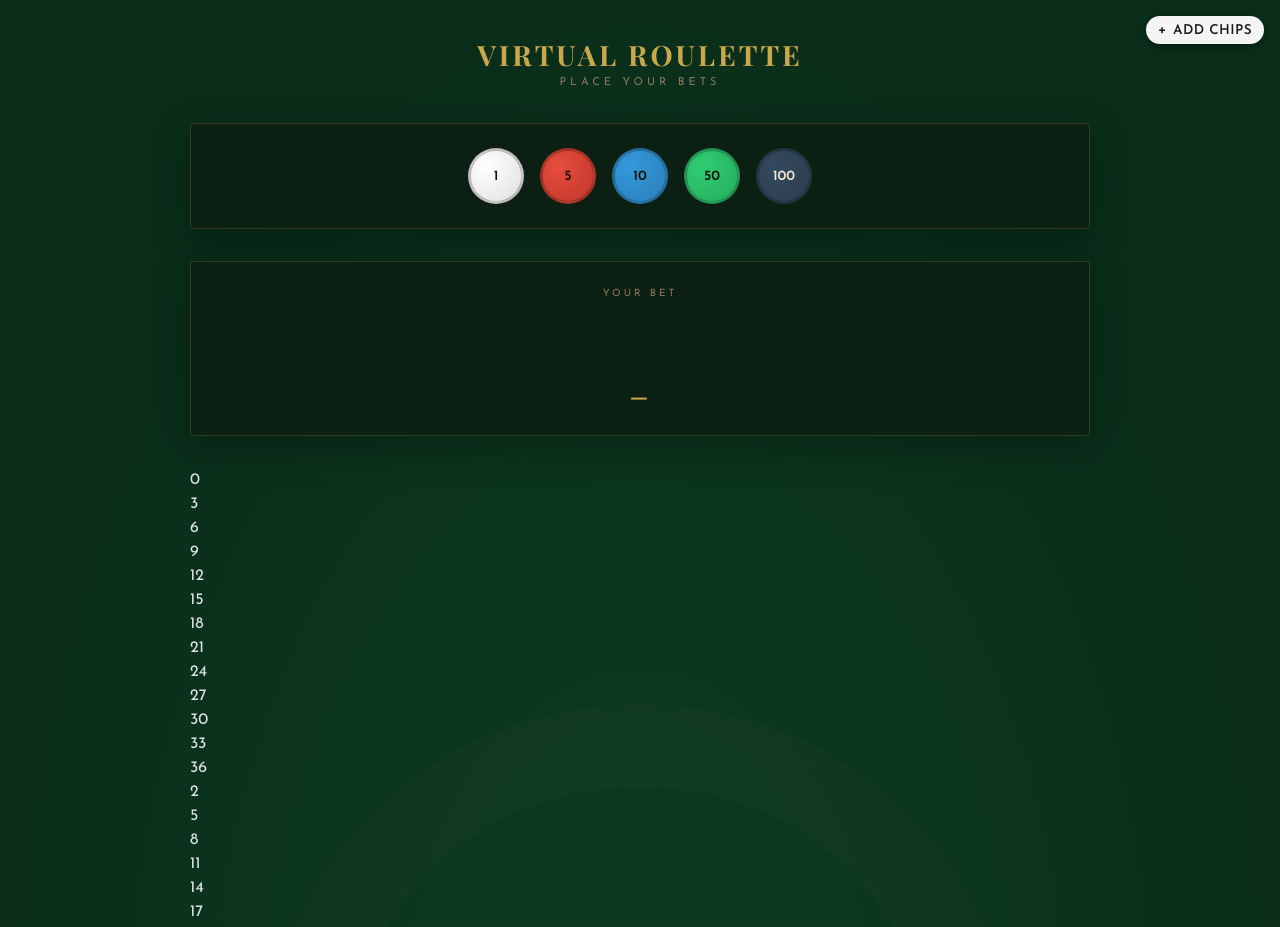
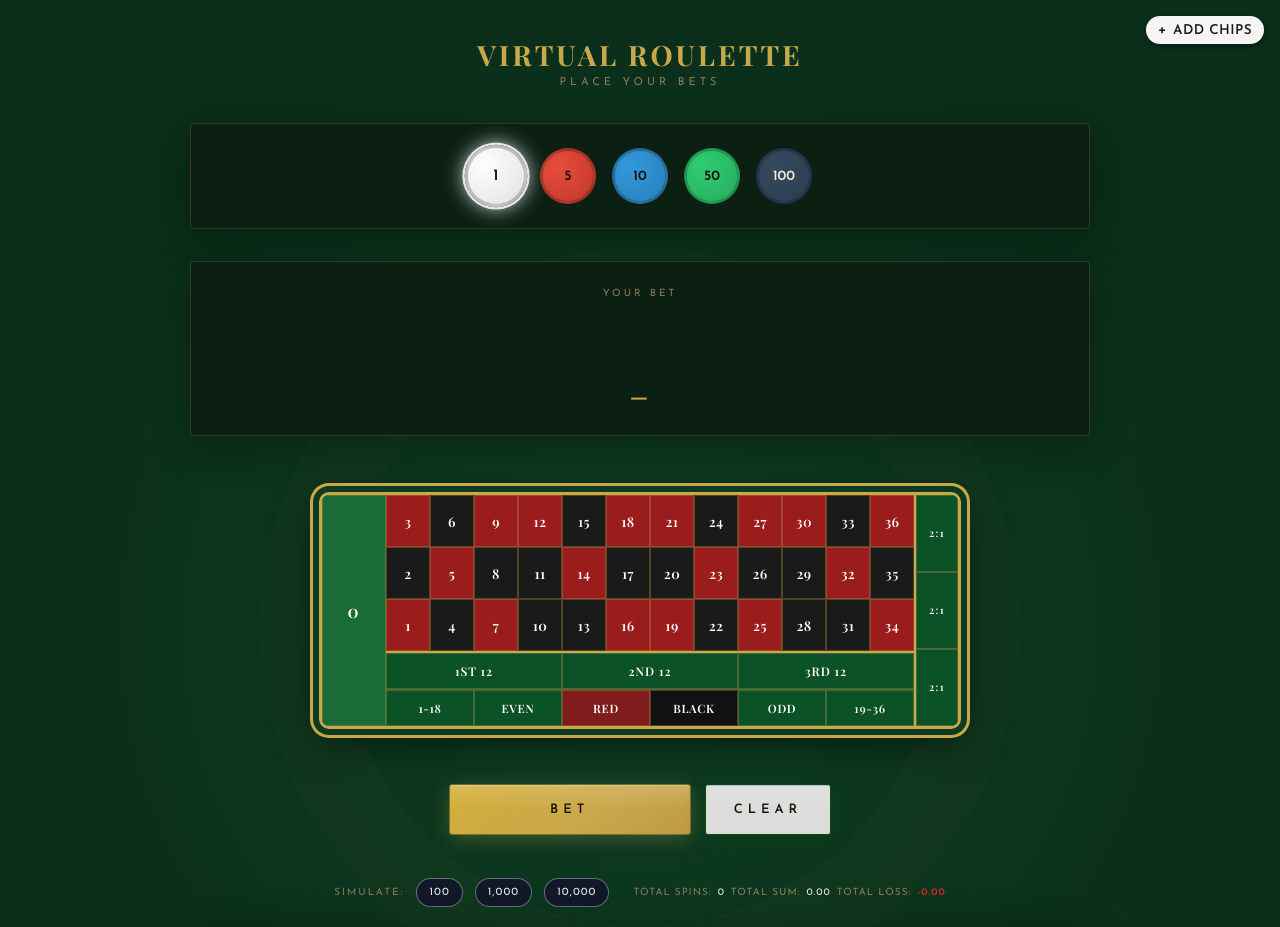
Before and after one commit to TUES-2026-PBL-11-klas/Virtual-Roulette, a React (Vite) app in the folder frontend/virrule/: page / in a window 1280 px wide. Shown: the top 927 px of the page. Built offline with nearby package versions, Linux system fonts and the light colour scheme.

Commit message:
made the styles for all

```diff
--- a/frontend/virrule/src/styles/Home.css
+++ b/frontend/virrule/src/styles/Home.css
@@ -66,6 +66,218 @@
     0 0 0 1px rgba(201, 168, 76, 0.1) inset,
     0 20px 50px rgba(0, 0, 0, 0.3);
   position: relative;
+}
+
+.chip--selected {
+  box-shadow:
+    0 0 0 2px rgba(255, 255, 255, 0.85),
+    0 0 18px rgba(255, 255, 255, 0.9);
+  transform: scale(1.12);
+}
+
+/* Roulette spin modal */
+.roulette-modal-overlay {
+  position: fixed;
+  inset: 0;
+  background: rgba(0, 0, 0, 0.7);
+  display: flex;
+  align-items: center;
+  justify-content: center;
+  z-index: 2000;
+}
+
+.roulette-modal-card {
+  position: relative;
+  background: var(--card-bg);
+  border-radius: 6px;
+  padding: 32px 28px 24px;
+  border: 1px solid rgba(201, 168, 76, 0.4);
+  box-shadow:
+    0 0 60px rgba(0, 0, 0, 0.7),
+    0 0 0 1px rgba(201, 168, 76, 0.4) inset;
+  width: 380px;
+  max-width: 90vw;
+}
+
+.roulette-modal-close {
+  position: absolute;
+  top: 10px;
+  right: 10px;
+  background: transparent;
+  border: none;
+  color: var(--text-muted);
+  font-size: 14px;
+  cursor: pointer;
+}
+
+.roulette-modal-title {
+  font-family: 'Playfair Display', serif;
+  font-size: 14px;
+  letter-spacing: 4px;
+  text-transform: uppercase;
+  color: var(--gold);
+  text-align: center;
+  margin-bottom: 16px;
+}
+
+.roulette-wheel-wrapper {
+  display: flex;
+  justify-content: center;
+  margin-bottom: 16px;
+}
+
+.roulette-wheel {
+  width: 200px;
+  height: 200px;
+  border-radius: 50%;
+  border: 3px solid rgba(201, 168, 76, 0.7);
+  background: conic-gradient(
+    #b91c1c 0deg 20deg,
+    #111 20deg 40deg,
+    #b91c1c 40deg 60deg,
+    #111 60deg 80deg,
+    #b91c1c 80deg 100deg,
+    #111 100deg 120deg,
+    #b91c1c 120deg 140deg,
+    #111 140deg 160deg,
+    #b91c1c 160deg 180deg,
+    #111 180deg 200deg,
+    #b91c1c 200deg 220deg,
+    #111 220deg 240deg,
+    #b91c1c 240deg 260deg,
+    #111 260deg 280deg,
+    #b91c1c 280deg 300deg,
+    #111 300deg 320deg,
+    #b91c1c 320deg 340deg,
+    #111 340deg 360deg
+  );
+  position: relative;
+  box-shadow:
+    0 0 40px rgba(0, 0, 0, 0.6),
+    0 0 0 1px rgba(0, 0, 0, 0.8) inset;
+}
+
+.roulette-wheel-inner {
+  position: absolute;
+  inset: 10px;
+  border-radius: 50%;
+  border: 2px solid rgba(0, 0, 0, 0.9);
+  background: radial-gradient(circle at 30% 30%, #333, #000);
+}
+
+.roulette-wheel-center {
+  position: absolute;
+  top: 50%;
+  left: 50%;
+  width: 26px;
+  height: 26px;
+  transform: translate(-50%, -50%);
+  border-radius: 50%;
+  background: #c9a84c;
+  box-shadow:
+    0 0 0 3px rgba(0, 0, 0, 0.85),
+    0 0 16px rgba(201, 168, 76, 0.9);
+}
+
+.roulette-wheel-pointer {
+  position: absolute;
+  top: -10px;
+  left: 50%;
+  transform: translateX(-50%);
+  width: 0;
+  height: 0;
+  border-left: 8px solid transparent;
+  border-right: 8px solid transparent;
+  border-bottom: 12px solid #f9fafb;
+  filter: drop-shadow(0 0 6px rgba(0, 0, 0, 0.7));
+}
+
+.roulette-wheel--spinning {
+  animation: roulette-spin 1s linear infinite;
+}
+
+@keyframes roulette-spin {
+  0% {
+    transform: rotate(0deg);
+  }
+  100% {
+    transform: rotate(360deg);
+  }
+}
+
+.roulette-modal-result {
+  text-align: center;
+  color: var(--text-muted);
+  font-size: 12px;
+  letter-spacing: 2px;
+}
+
+.roulette-summary {
+  margin-top: 14px;
+  border-top: 1px solid rgba(201, 168, 76, 0.35);
+  padding-top: 10px;
+}
+
+.roulette-summary-row {
+  display: flex;
+  justify-content: space-between;
+  font-size: 11px;
+  letter-spacing: 1px;
+  margin-top: 4px;
+}
+
+.roulette-summary-label {
+  color: var(--text-muted);
+  text-transform: uppercase;
+}
+
+.roulette-summary-value {
+  color: #e5e7eb;
+}
+
+.roulette-summary-loss {
+  color: #dc2626;
+  font-weight: 700;
+}
+
+.roulette-result-badge {
+  margin-top: 6px;
+  display: inline-flex;
+  align-items: center;
+  gap: 8px;
+  padding: 4px 10px;
+  border-radius: 999px;
+  border: 1px solid rgba(201, 168, 76, 0.6);
+  background: rgba(0, 0, 0, 0.7);
+}
+
+.roulette-result-number {
+  font-family: 'Playfair Display', serif;
+  font-size: 20px;
+  color: #f9fafb;
+}
+
+.roulette-result-color {
+  font-size: 10px;
+  text-transform: uppercase;
+  letter-spacing: 2px;
+  padding: 2px 8px;
+  border-radius: 999px;
+}
+
+.roulette-result-color--red {
+  background: #b91c1c;
+  color: #fef2f2;
+}
+
+.roulette-result-color--black {
+  background: #020617;
+  color: #e5e7eb;
+}
+
+.roulette-result-color--green {
+  background: #15803d;
+  color: #ecfdf3;
 }
 
 .roulette-section::before {
@@ -366,3 +578,58 @@
     0 0 0 1px rgba(212, 175, 55, 0.3),
     0 2px 10px rgba(201, 168, 76, 0.2);
 }
+
+.simulation-actions {
+  display: flex;
+  flex-wrap: wrap;
+  align-items: center;
+  justify-content: center;
+  gap: 8px 12px;
+  margin-top: 12px;
+}
+
+.simulation-label {
+  font-size: 10px;
+  text-transform: uppercase;
+  letter-spacing: 2px;
+  color: var(--text-muted);
+}
+
+.sim-btn {
+  padding: 8px 12px;
+  background: #111827;
+  color: #e5e7eb;
+  border-radius: 999px;
+  border: 1px solid rgba(156, 163, 175, 0.6);
+  font-size: 11px;
+  letter-spacing: 1px;
+  text-transform: uppercase;
+}
+
+.sim-btn:hover {
+  background: #020617;
+  border-color: rgba(249, 250, 251, 0.85);
+}
+
+.loss-summary {
+  display: flex;
+  align-items: center;
+  gap: 6px;
+  margin-left: 12px;
+  font-size: 10px;
+  letter-spacing: 1px;
+}
+
+.loss-label {
+  color: var(--text-muted);
+  text-transform: uppercase;
+}
+
+.loss-value {
+  color: #e5e7eb;
+}
+
+.loss-amount {
+  color: #dc2626;
+  font-weight: 700;
+}
--- a/frontend/virrule/src/styles/bettingTable.css
+++ b/frontend/virrule/src/styles/bettingTable.css
@@ -0,0 +1,176 @@
+@import url('https://fonts.googleapis.com/css2?family=Playfair+Display:wght@600&family=EB+Garamond:wght@400;500&display=swap');
+
+.betting-table-wrapper {
+  display: flex;
+  justify-content: center;
+  align-items: center;
+  padding: 24px;
+}
+
+.betting-table {
+  display: flex;
+  flex-direction: row;
+  align-items: stretch;
+  gap: 0;
+  border: 3px solid #c9a84c;
+  border-radius: 10px;
+  overflow: hidden;
+  box-shadow:
+    0 0 0 6px #0e3b1f,
+    0 0 0 9px #c9a84c,
+    0 10px 40px rgba(0,0,0,0.6);
+  background: #0e3b1f;
+  font-family: 'EB Garamond', serif;
+}
+
+.bt-cell {
+  display: flex;
+  align-items: center;
+  justify-content: center;
+  cursor: pointer;
+  font-family: 'Playfair Display', serif;
+  font-size: 0.85rem;
+  font-weight: 600;
+  letter-spacing: 0.03em;
+  border: 1px solid rgba(201, 168, 76, 0.3);
+  transition: background 0.15s, transform 0.1s, box-shadow 0.15s;
+  user-select: none;
+  position: relative;
+  color: #fff;
+}
+
+.bt-cell:hover {
+  filter: brightness(1.25);
+  transform: scale(1.04);
+  z-index: 3;
+  box-shadow: 0 0 12px rgba(201, 168, 76, 0.5);
+}
+
+.bt-cell--active {
+  box-shadow:
+    0 0 0 2px rgba(255, 255, 255, 0.9),
+    0 0 18px rgba(255, 255, 255, 0.7);
+  filter: brightness(1.3);
+}
+
+.bt-zero-col {
+  width: 64px;
+  background: #1a6b35;
+  font-size: 1.1rem;
+}
+
+.bt-zero-label {
+  letter-spacing: 0.12em;
+}
+
+.bt-number-section {
+  display: flex;
+  flex-direction: column;
+  flex: 1;
+}
+
+.bt-grid {
+  display: flex;
+  flex-direction: column;
+}
+
+.bt-row {
+  display: flex;
+  flex-direction: row;
+  flex: 1;
+}
+
+.number-cell {
+  height: 52px;
+  min-width: 44px;
+}
+
+.number-cell.red {
+  background: #9b1c1c;
+}
+
+.number-cell.black {
+  background: #1a1a1a;
+}
+
+.bt-dozens {
+  display: flex;
+  border-top: 2px solid #c9a84c;
+}
+
+.bt-dozens .outside-cell {
+  flex: 1;
+  height: 36px;
+  background: #0b5226;
+  font-size: 0.75rem;
+  letter-spacing: 0.08em;
+  text-transform: uppercase;
+}
+
+.bt-outside {
+  display: flex;
+  border-top: 1px solid rgba(201,168,76,0.4);
+}
+
+.bt-outside .outside-cell {
+  flex: 1;
+  height: 36px;
+  background: #0b5226;
+  font-size: 0.72rem;
+  letter-spacing: 0.06em;
+  text-transform: uppercase;
+}
+
+.red-outside {
+  background: #7f1d1d !important;
+}
+
+.black-outside {
+  background: #111 !important;
+}
+
+.bt-col-bets {
+  display: flex;
+  flex-direction: column;
+  width: 44px;
+  border-left: 2px solid #c9a84c;
+}
+
+.col-bet-cell {
+  flex: 1;
+  background: #0b5226;
+  font-size: 0.65rem;
+  letter-spacing: 0.12em;
+  text-transform: uppercase;
+}
+
+.bt-chip-stack {
+  position: absolute;
+  bottom: 2px;
+  right: 4px;
+  background: rgba(0,0,0,0.6);
+  border-radius: 10px;
+  padding: 1px 6px;
+  font-size: 0.65rem;
+}
+
+.bt-chip-count {
+  color: #f5ead7;
+}
+
+@media (max-width: 700px) {
+  .betting-table-wrapper {
+    padding: 8px;
+    overflow-x: auto;
+  }
+
+  .number-cell {
+    height: 40px;
+    min-width: 32px;
+    font-size: 0.72rem;
+  }
+
+  .bt-zero-col {
+    width: 48px;
+  }
+}
```
